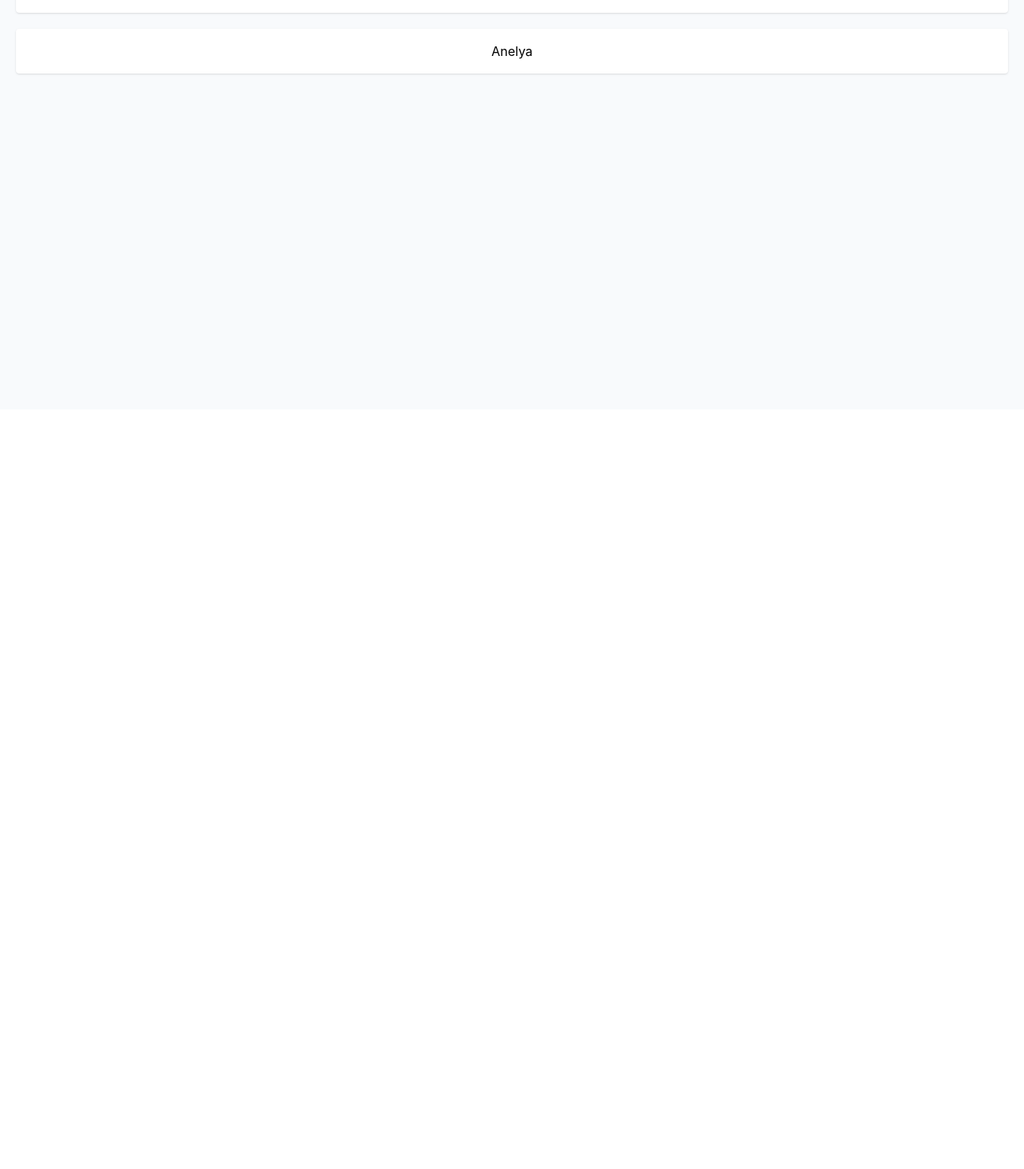
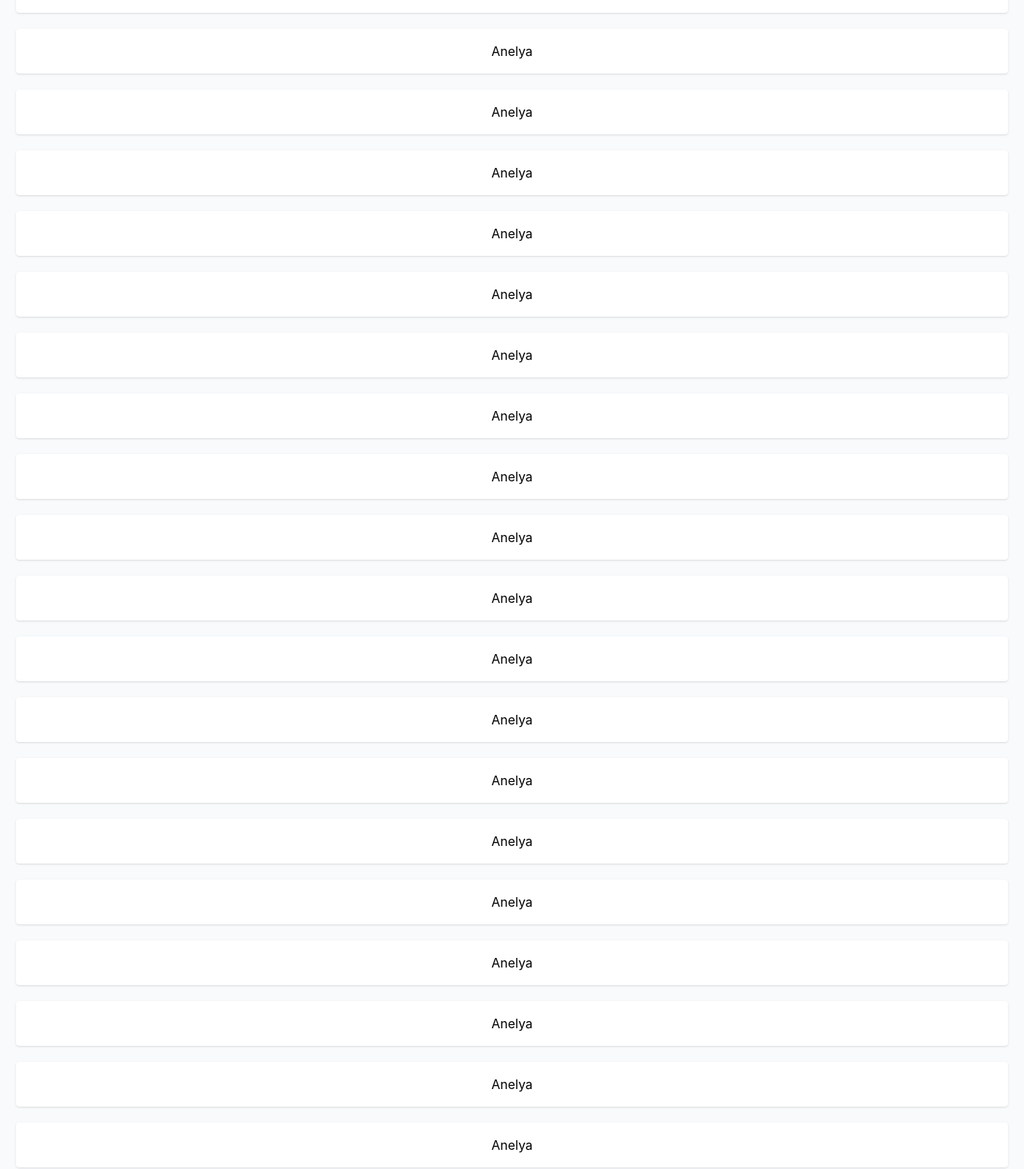
Before and after one commit to abylaip/tsark-task, a Next.js app: page / in a window 1280 px wide. Shown: the part 288-1750 px from the top of the page at 80% size. Before the commit the page ends 800 px from the top, so only its background shows below. Built offline with nearby package versions, Linux system fonts and the light colour scheme.

Commit message:
feat: navbar layout sticky

```diff
--- a/components/Navbar.tsx
+++ b/components/Navbar.tsx
@@ -3,7 +3,7 @@ import DropDownButton from "./DropDownButton";
 
 const Navbar = () => {
   return (
-    <div className="flex justify-end items-center space-x-5 w-full shadow-lg py-4 px-10">
+    <div className="sticky top-0 z-50 bg-white flex justify-end items-center space-x-5 w-full shadow-lg py-4 px-10">
       <svg
         xmlns="http://www.w3.org/2000/svg"
         className="h-6 w-6"
--- a/pages/index.tsx
+++ b/pages/index.tsx
@@ -4,9 +4,29 @@ import SiteContaier from "../components/SiteContainer";
 
 export default function Home() {
   return (
-    <div className="bg-slate-50 h-screen">
+    <div className="bg-slate-50 min-h-screen">
       <Navbar />
       <main className="px-5 lg:container py-10 space-y-5">
+        <SiteContaier host="Anelya" />
+        <SiteContaier host="Anelya" />
+        <SiteContaier host="Anelya" />
+        <SiteContaier host="Anelya" />
+        <SiteContaier host="Anelya" />
+        <SiteContaier host="Anelya" />
+        <SiteContaier host="Anelya" />
+        <SiteContaier host="Anelya" />
+        <SiteContaier host="Anelya" />
+        <SiteContaier host="Anelya" />
+        <SiteContaier host="Anelya" />
+        <SiteContaier host="Anelya" />
+        <SiteContaier host="Anelya" />
+        <SiteContaier host="Anelya" />
+        <SiteContaier host="Anelya" />
+        <SiteContaier host="Anelya" />
+        <SiteContaier host="Anelya" />
+        <SiteContaier host="Anelya" />
+        <SiteContaier host="Anelya" />
+        <SiteContaier host="Anelya" />
         <SiteContaier host="Anelya" />
         <SiteContaier host="Anelya" />
         <SiteContaier host="Anelya" />
```
